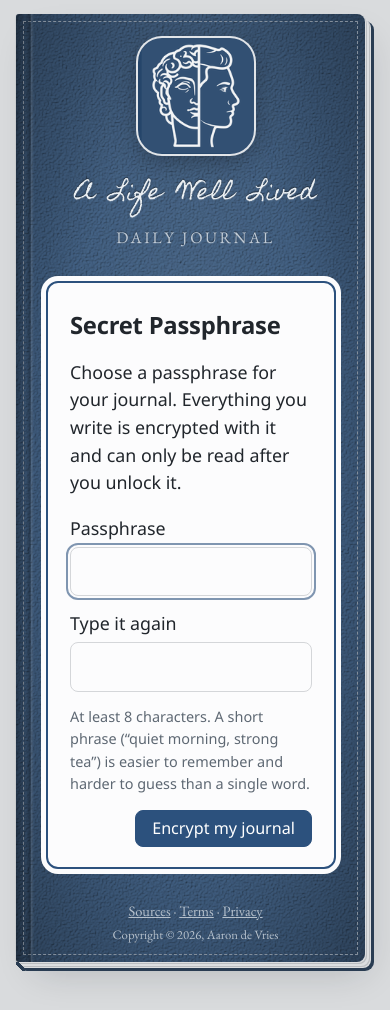
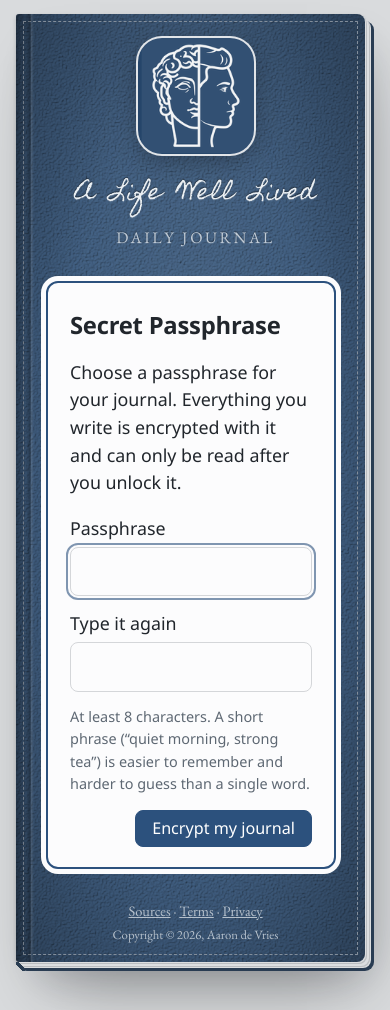
Before and after one commit to iceman1978/reflections, a Flask app: page / in a window 390 px wide. Shown: the part 70-1080 px from the top of the page. Run offline with Flask 3, Linux system fonts and the light colour scheme; data comes from the database, SQL or seed files in the repository; data that the repository does not hold is empty; parts of the project's set-up code (start-up, migrations or seed data) failed here and were passed over.

Commit message:
The journal floats: a deeper shadow under the book only, and more room above Past entries
Co-Authored-By: Claude Opus 5.5 <noreply@anthropic.com>

```diff
--- a/static/style.css
+++ b/static/style.css
@@ -392,7 +392,7 @@ button.danger { background: var(--danger); border-color: var(--danger); color: #
   --leaf: var(--page-edge);
   --leaf-line: color-mix(in srgb, var(--page-edge) 82%, var(--ink));
   --cover: hsl(var(--hue) calc(var(--sat) * 0.7) 24%);
-  box-shadow:
+  --book-edges:
     1px 1px 0 var(--leaf),
     2px 2px 0 var(--leaf-line),
     3px 3px 0 var(--leaf),
@@ -405,9 +405,15 @@ button.danger { background: var(--danger); border-color: var(--danger); color: #
     10px 10px 0 var(--leaf),
     11px 11px 0 var(--leaf-line),
     12px 12px 0 var(--leaf),
-    14px 14px 0 1px var(--cover),          /* the cover board */
-    0 1px 2px var(--shadow),
-    16px 24px 48px -10px var(--shadow);    /* the book's shadow on the desk */
+    14px 14px 0 1px var(--cover);          /* the cover board */
+  --book-shadow: 0 1px 2px var(--shadow), 16px 24px 48px -10px var(--shadow);    /* its shadow on the desk */
+  box-shadow: var(--book-edges), var(--book-shadow);
+}
+/* The journal itself (not the other pages that share its paper) floats above the
+   desk: a deeper, wider shadow, falling further below it. */
+#book > .page {
+  --book-shadow: 0 2px 4px var(--shadow), 20px 34px 60px -12px var(--shadow),
+    26px 70px 110px -30px rgba(0, 0, 0, 0.38);
 }
 /* The page edges and cover stick out past the paper (see box-shadow above), so
    the journal's pages are that much narrower: the cover's outer edge then lines
@@ -764,7 +770,7 @@ button.danger-outline:hover:not(:disabled) { background: color-mix(in srgb, var(
 
 /* ---- Past entries: a translucent card on the desk ---- */
 .past {
-  margin-top: 30px;
+  margin-top: 64px;     /* clear of the book's shadow */
   padding: 14px 22px 8px;
   border-radius: 8px;
   background: var(--panel);
@@ -1579,11 +1585,14 @@ a.google-btn svg { flex: none; width: 20px; height: 20px; }
   .book { margin-top: 16px; }
   .page {
     padding: 24px 20px 16px 30px;
-    box-shadow:  /* a slimmer book on small screens */
+    --book-edges:  /* a slimmer book on small screens */
       1px 1px 0 var(--leaf), 2px 2px 0 var(--leaf-line), 3px 3px 0 var(--leaf),
       4px 4px 0 var(--leaf), 5px 5px 0 var(--leaf-line), 6px 6px 0 var(--leaf),
-      8px 8px 0 1px var(--cover), 0 1px 2px var(--shadow), 10px 18px 36px -10px var(--shadow);
+      8px 8px 0 1px var(--cover);
+    --book-shadow: 0 1px 2px var(--shadow), 10px 18px 36px -10px var(--shadow);
   }
+  #book > .page { --book-shadow: 0 2px 4px var(--shadow), 12px 22px 40px -10px var(--shadow), 14px 44px 70px -24px rgba(0, 0, 0, 0.32); }
+  .past { margin-top: 44px; }
   .page::before { width: 16px; }
   .page { --spine: 9px; }   /* the slimmer book's cover sits 8px out */
   .book { --book-edge: 9px; }
```
